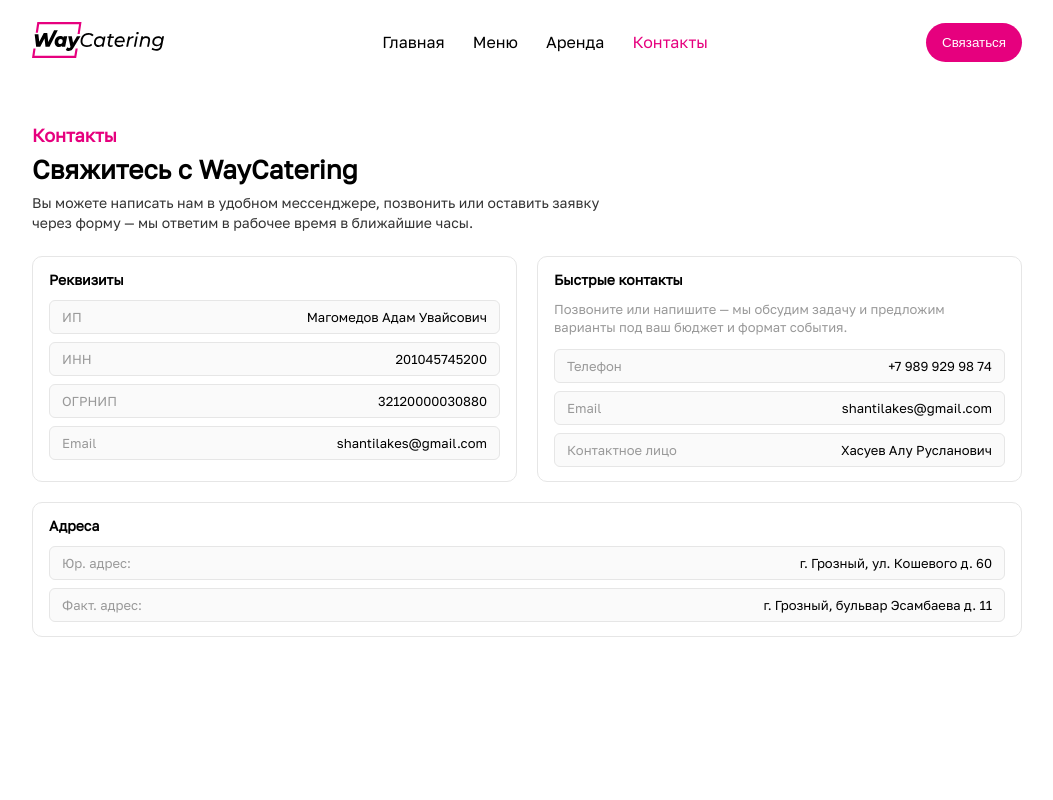
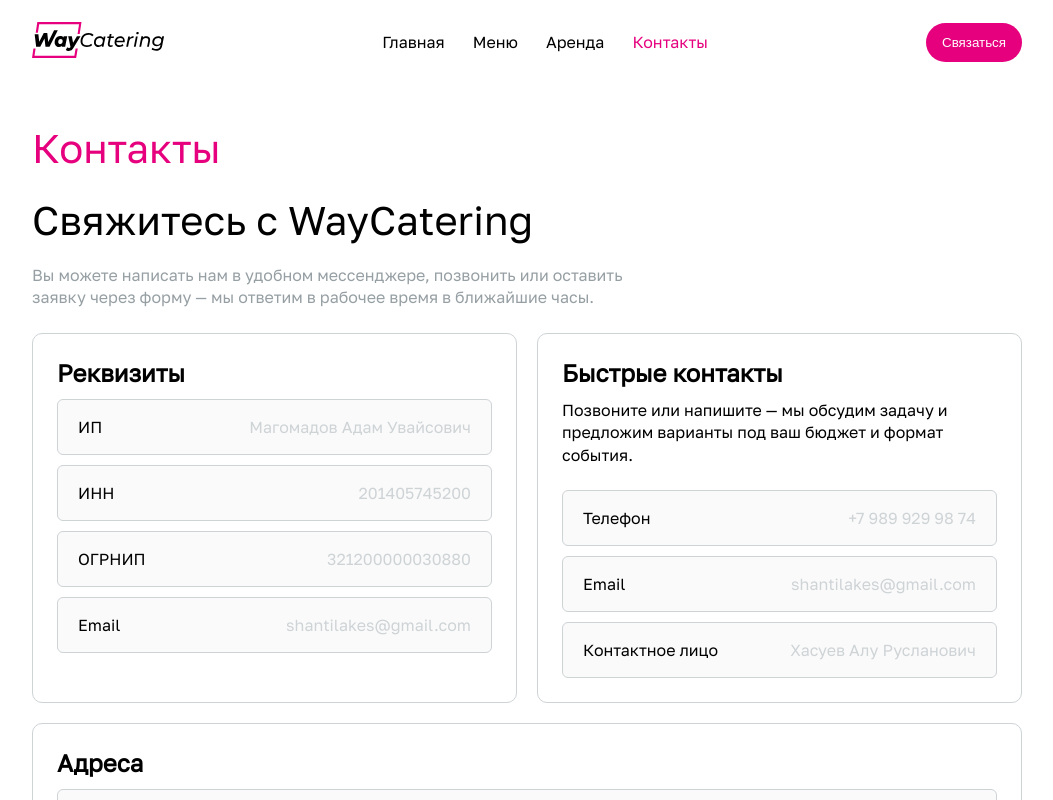
Before and after one commit to Zakrieva/way-categories, a React (Create React App) app: page /contacts in a window 1280 px wide. Shown: the top 800 px of the page, without its empty margins (113-1166 px from the left). Built offline with nearby package versions, Linux system fonts and the light colour scheme.

Commit message:
fix: Contacts

```diff
--- a/src/pages/Contacts/index.jsx
+++ b/src/pages/Contacts/index.jsx
@@ -19,15 +19,15 @@
             <ul className={s.list}>
               <li>
                 <span>ИП</span>
-                <span>Магомедов Адам Увайсович</span>
+                <span>Магомадов Адам Увайсович</span>
               </li>
               <li>
                 <span>ИНН</span>
-                <span>201045745200</span>
+                <span>201405745200</span>
               </li>
               <li>
                 <span>ОГРНИП</span>
-                <span>32120000030880</span>
+                <span>321200000030880</span>
               </li>
               <li>
                 <span>Email</span>
--- a/src/pages/Contacts/index.module.sass
+++ b/src/pages/Contacts/index.module.sass
@@ -1,29 +1,39 @@
 $accent: #E6007E
-$text: #000
-$gray: #999
-$border: #E6E6E6
+$text: #CED3D6
+$border:#CED3D6
 $bg: #fff
 
 .contacts
   padding: 40px 0 70px
 
 .subtitle
-  font-size: 18px
+  font-size: 40px
   color: $accent
   margin-bottom: 8px
-  font-weight: 600
+  font-weight: 500
+  @media (min-width: 620px)
+    font-size: 32px
+  @media (min-width: 1100px)
+    font-size: 40px
 
 .title
-  font-size: 22px
-  font-weight: 700
-  color: $text
-  margin-bottom: 8px
-  @media (min-width: 768px)
-    font-size: 26px
+  font-size: 40px
+  font-weight: 500
+  color: #000
+  margin-bottom: 24px
+  margin-top: 45px
+  @media (min-width: 620px)
+    font-size: 32px
+    margin-bottom: 15px
+    margin-top: 32px
+  @media (min-width: 1100px)
+    font-size: 40px
+    margin-bottom: 20px
+    margin-top: 24px
 
 .text
-  font-size: 14px
-  color: #333
+  font-size: 16px
+  color: #969FA3
   max-width: 600px
   margin-bottom: 24px
   line-height: 1.4
@@ -32,6 +42,7 @@
   display: grid
   gap: 16px
   margin-bottom: 20px
+
   @media (min-width: 900px)
     grid-template-columns: 1fr 1fr
     gap: 20px
@@ -40,24 +51,24 @@
   background: $bg
   border: 1px solid $border
   border-radius: 10px
-  padding: 14px 16px
+  padding: 24px
 
 .cardTitle
-  font-size: 14px
-  font-weight: 700
-  color: $text
+  font-size: 24px
+  font-weight: 600
+  color: #000
   margin-bottom: 12px
 
 .note
-  font-size: 13px
-  color: $gray
+  font-size: 16px
+  color: #000
   line-height: 1.4
-  margin-bottom: 12px
+  margin-bottom: 24px
 
 .list
   display: flex
   flex-direction: column
-  gap: 8px
+  gap: 10px
 
   li
     display: flex
@@ -65,13 +76,13 @@
     align-items: center
     border: 1px solid $border
     border-radius: 6px
-    padding: 8px 12px
-    font-size: 13px
+    padding: 17px 20px
+    font-size: 16px
     color: $text
     background: #fafafa
 
     span:first-child
-      color: $gray
+      color: #000
       margin-right: 12px
       flex-shrink: 0
       min-width: 100px
--- a/src/pages/Home/Portfolio/index.module.sass
+++ b/src/pages/Home/Portfolio/index.module.sass
@@ -35,14 +35,14 @@
         flex-direction: column
         align-items: center
         text-align: center
-        @media (min-width: 620px)
+        @media (min-width: 750px)
             margin-top: 40px
         h3
             font-size: 24px
             letter-spacing: 0px
-            font-weight: 500
+            font-weight: 040
             margin-bottom: 12px
-            width: 90%
+            width: 100%
             @media (min-width: 1100px)
                 font-size: 32px
 
@@ -50,8 +50,9 @@
 .button
     height: 56px
     width: 100%
-    margin-top: 30px
+    margin-top: 24px
     @media (min-width: 1100px)
+        margin-top: 30px
         width: 155px
 
 .portfolio
```
